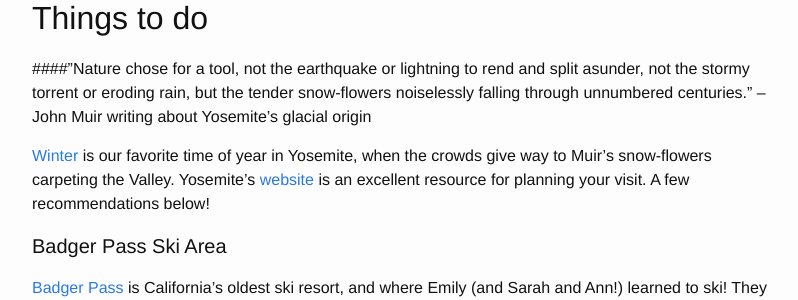
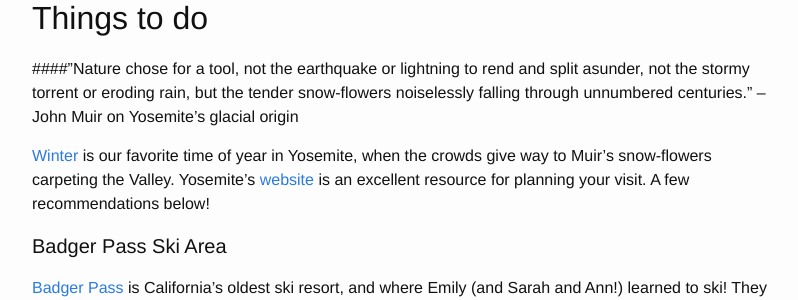
Before and after one commit to j-e-yosemite/j-e-yosemite.github.io, a Jekyll site: the page built from details.md, in a window 1280 px wide and 900 px high, scrolled down 1486 px. Shown: the part 200-500 px from the top of the window, without its empty margins (238-1036 px from the left). Built offline with Jekyll 4.4.1, drawn with Linux system fonts in a browser that asks for light colours.

Commit message:
More edits

```diff
--- a/details.md
+++ b/details.md
@@ -64,7 +64,7 @@
 
 ## Things to do
 
-####"Nature chose for a tool, not the earthquake or lightning to rend and split asunder, not the stormy torrent or eroding rain, but the tender snow-flowers noiselessly falling through unnumbered centuries." -- John Muir writing about Yosemite's glacial origin
+####"Nature chose for a tool, not the earthquake or lightning to rend and split asunder, not the stormy torrent or eroding rain, but the tender snow-flowers noiselessly falling through unnumbered centuries." -- John Muir on Yosemite's glacial origin
 
 [Winter](http://www.nps.gov/yose/planyourvisit/winter.htm) is our favorite time of year in Yosemite, when the crowds give way to Muir's snow-flowers carpeting the Valley. Yosemite's [website](http://www.travelyosemite.com/) is an excellent resource for planning your visit. A few recommendations below!
 
```
